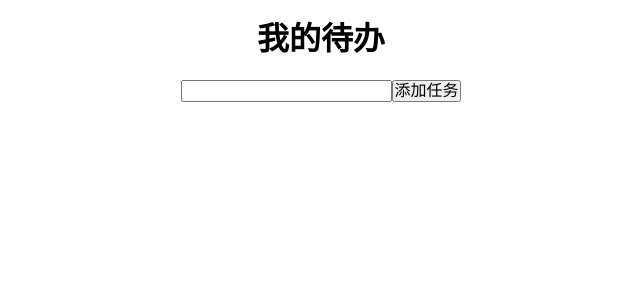
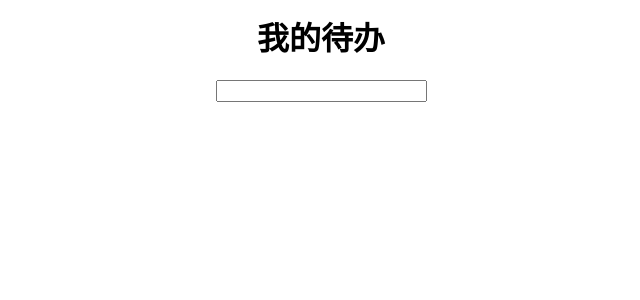
Before and after one commit to z2x/todo.it, a React (Create React App) app: page / in a window 1280 px wide. Shown: the top 300 px of the page, without its empty margins (319-959 px from the left). Built offline with nearby package versions, Linux system fonts and the light colour scheme.

Commit message:
delete add todo button

```diff
--- a/package.json
+++ b/package.json
@@ -16,5 +16,8 @@
     "eject": "react-scripts eject",
     "predeploy": "npm run build",
     "deploy": "gh-pages -d build"
+  },
+  "devDependencies": {
+    "gh-pages": "^1.1.0"
   }
 }
--- a/src/App.js
+++ b/src/App.js
@@ -30,7 +30,6 @@ class App extends Component {
         <h1>我的待办</h1>
         <div className="inputWrapper">
           <TodoInput content={this.state.newTodo} onChange={this.changeTitle.bind(this)} onSubmit={this.addTodo.bind(this)} />
-          <button onSubmit={this.addTodo.bind(this)}>添加任务</button>
         </div>
         <ol>
           {todos}
```
Also changed, not shown: 1 other file (tests, documents, lock files or other folders).
